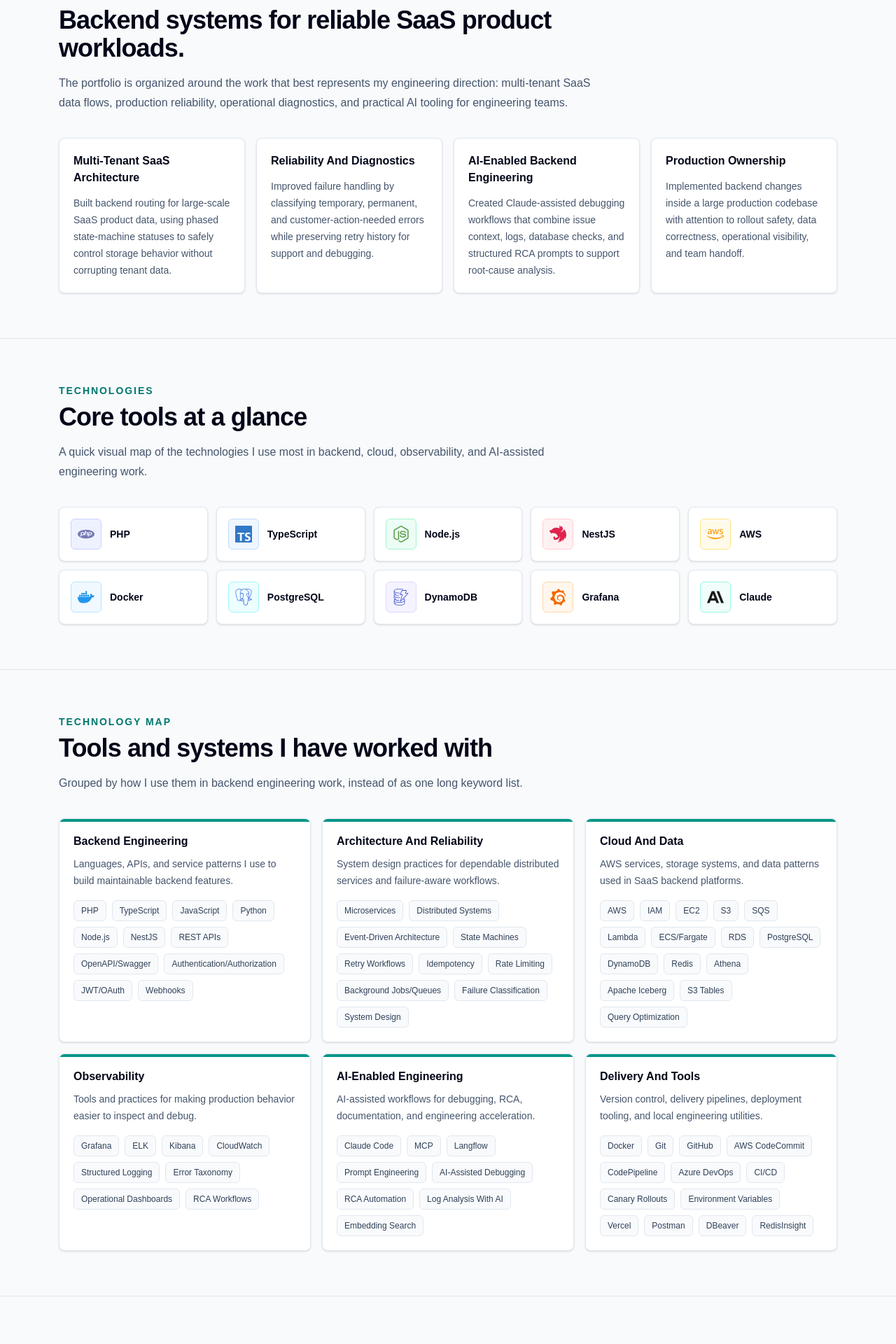
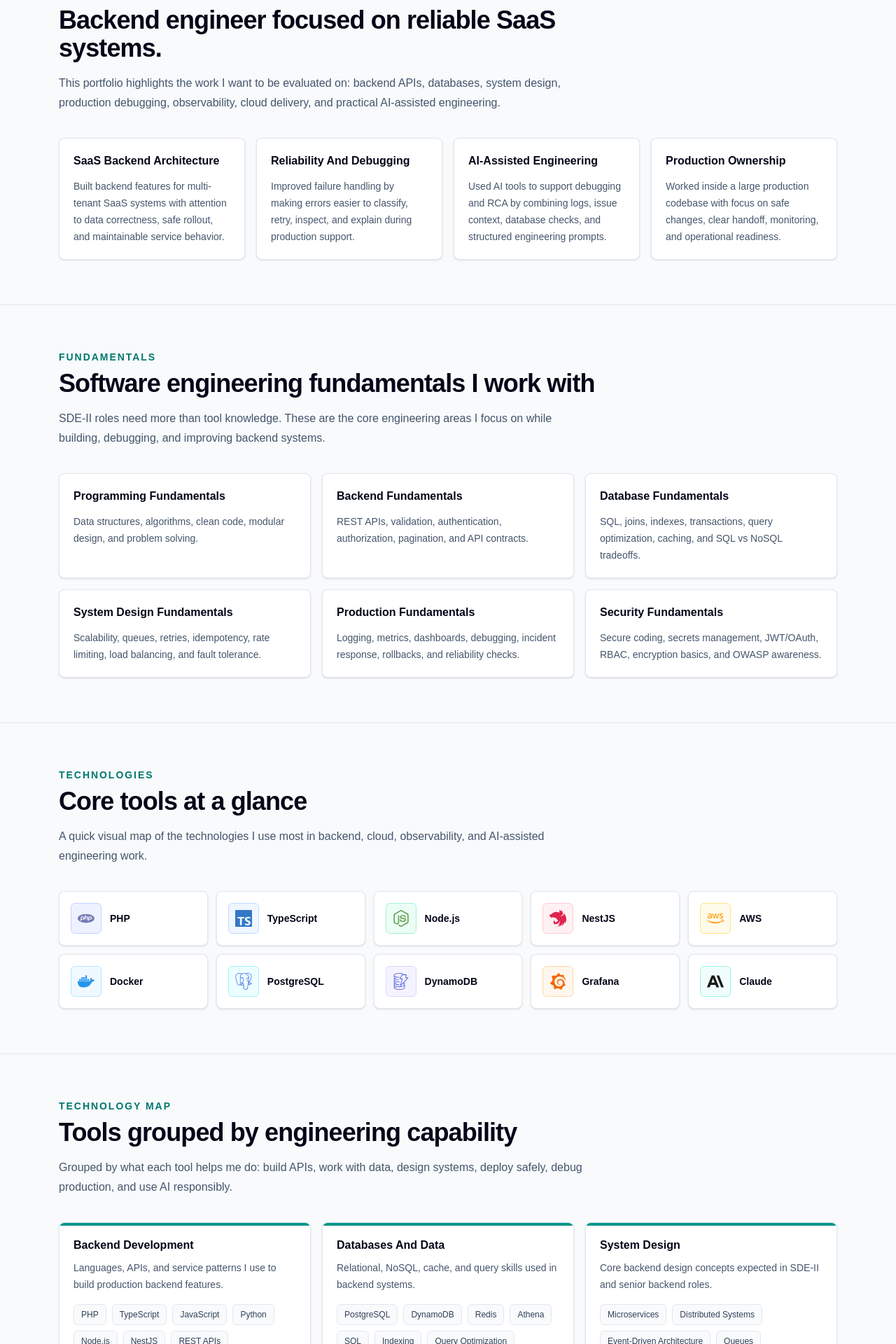
Before and after one commit to Lokesh-Burma/Personal-Portfolio, a Next.js app: page / in a window 1280 px wide. Shown: the part 880-2800 px from the top of the page at 70% size. Built offline with nearby package versions, Linux system fonts and the light colour scheme.

Commit message:
Refine portfolio for SDE-II positioning

```diff
--- a/app/page.tsx
+++ b/app/page.tsx
@@ -4,7 +4,7 @@
 import { SkillMap } from "@/components/skill-map";
 import { TechGrid } from "@/components/tech-grid";
 import { getAllBlogPosts, getAllCheatSheets, getAllProjects } from "@/lib/content";
-import { highlights, impactAreas, pipelineProjects, profile, skills, techHighlights } from "@/lib/profile";
+import { fundamentals, highlights, impactAreas, pipelineProjects, profile, skills, techHighlights } from "@/lib/profile";
 
 const featuredPostSlugs = [
   "ai-writes-code-role-of-backend-developer",
@@ -26,7 +26,7 @@
         <div className="mx-auto grid min-h-[calc(100vh-73px)] max-w-6xl content-center gap-12 px-5 py-16 lg:grid-cols-[1.15fr_0.85fr] lg:items-center">
           <div>
             <p className="text-sm font-semibold uppercase tracking-[0.14em] text-teal-700">
-              Senior Software Engineer | AI-enabled backend systems
+              Senior Software Engineer | Backend systems and production reliability
             </p>
             <h1 className="mt-5 max-w-4xl text-5xl font-semibold tracking-tight text-slate-950 md:text-7xl">
               Lokesh Burma
@@ -68,8 +68,8 @@
 
       <Section
         eyebrow="Positioning"
-        title="Backend systems for reliable SaaS product workloads."
-        intro="The portfolio is organized around the work that best represents my engineering direction: multi-tenant SaaS data flows, production reliability, operational diagnostics, and practical AI tooling for engineering teams."
+        title="Backend engineer focused on reliable SaaS systems."
+        intro="This portfolio highlights the work I want to be evaluated on: backend APIs, databases, system design, production debugging, observability, cloud delivery, and practical AI-assisted engineering."
       >
         <div className="grid gap-4 md:grid-cols-2 lg:grid-cols-4">
           {impactAreas.map((area) => (
@@ -77,6 +77,21 @@
               <h3 className="font-semibold text-slate-950">{area.title}</h3>
               <p className="mt-3 text-sm leading-6 text-slate-600">{area.text}</p>
             </div>
+          ))}
+        </div>
+      </Section>
+
+      <Section
+        eyebrow="Fundamentals"
+        title="Software engineering fundamentals I work with"
+        intro="SDE-II roles need more than tool knowledge. These are the core engineering areas I focus on while building, debugging, and improving backend systems."
+      >
+        <div className="grid gap-4 md:grid-cols-2 lg:grid-cols-3">
+          {fundamentals.map((item) => (
+            <article className="rounded-lg border border-slate-200 bg-white p-5 shadow-sm" key={item.title}>
+              <h3 className="text-base font-semibold text-slate-950">{item.title}</h3>
+              <p className="mt-3 text-sm leading-6 text-slate-600">{item.text}</p>
+            </article>
           ))}
         </div>
       </Section>
@@ -91,8 +106,8 @@
 
       <Section
         eyebrow="Technology map"
-        title="Tools and systems I have worked with"
-        intro="Grouped by how I use them in backend engineering work, instead of as one long keyword list."
+        title="Tools grouped by engineering capability"
+        intro="Grouped by what each tool helps me do: build APIs, work with data, design systems, deploy safely, debug production, and use AI responsibly."
       >
         <SkillMap items={skills} />
       </Section>
@@ -100,7 +115,7 @@
       <Section
         eyebrow="Engineering themes"
         title="Selected engineering work"
-        intro="High-level summaries of the backend work I want to be evaluated on: architecture, reliability, diagnostics, AI-assisted debugging, and production ownership. Detailed case studies are under review before publishing."
+        intro="High-level summaries of backend work I want to be evaluated on. The language is intentionally generic so it explains the engineering value without exposing company-specific implementation details."
       >
         <div className="grid gap-5 lg:grid-cols-3">
           {projects.map((project) => (
@@ -157,7 +172,7 @@
       <Section
         eyebrow="Writing"
         title="Engineering notes"
-        intro="Featured posts focus on backend systems and how I reason about architecture, debugging, and this frontend portfolio as a backend engineer."
+        intro="Featured posts focus on backend fundamentals, production systems, security, AI-assisted engineering, and the way I reason through technical tradeoffs."
       >
         <div className="grid gap-5 lg:grid-cols-3">
           {posts.map((post) => (
--- a/lib/profile.ts
+++ b/lib/profile.ts
@@ -6,14 +6,14 @@
   linkedin: "https://www.linkedin.com/in/lokeshburma",
   resumeHref: "/Lokesh_Burma_Resume.pdf",
   summary:
-    "Senior Software Engineer focused on cloud-native backend systems, reliability, scalability, and AI-assisted engineering workflows. I build production backend systems that are easier to scale, observe, debug, and operate.",
+    "Backend Software Engineer with 5 years of experience building SaaS backend systems, improving reliability, working with databases, and debugging production issues. I focus on clean APIs, scalable services, observability, and practical AI-assisted engineering.",
 };
 
 export const skills = [
   {
-    group: "Backend Engineering",
+    group: "Backend Development",
     description:
-      "Languages, APIs, and service patterns I use to build maintainable backend features.",
+      "Languages, APIs, and service patterns I use to build production backend features.",
     items: [
       "PHP",
       "TypeScript",
@@ -23,32 +23,48 @@
       "NestJS",
       "REST APIs",
       "OpenAPI/Swagger",
-      "Authentication/Authorization",
-      "JWT/OAuth",
       "Webhooks",
+      "Clean Code",
     ],
   },
   {
-    group: "Architecture And Reliability",
+    group: "Databases And Data",
     description:
-      "System design practices for dependable distributed services and failure-aware workflows.",
+      "Relational, NoSQL, cache, and query skills used in backend systems.",
+    items: [
+      "PostgreSQL",
+      "DynamoDB",
+      "Redis",
+      "Athena",
+      "SQL",
+      "Indexing",
+      "Query Optimization",
+      "Transactions",
+      "Data Modeling",
+      "Caching",
+    ],
+  },
+  {
+    group: "System Design",
+    description:
+      "Core backend design concepts expected in SDE-II and senior backend roles.",
     items: [
       "Microservices",
       "Distributed Systems",
       "Event-Driven Architecture",
-      "State Machines",
-      "Retry Workflows",
+      "Queues",
+      "Rate Limiting",
       "Idempotency",
-      "Rate Limiting",
-      "Background Jobs/Queues",
-      "Failure Classification",
-      "System Design",
+      "Retry Handling",
+      "Load Balancing",
+      "High Availability",
+      "Failure Handling",
     ],
   },
   {
-    group: "Cloud And Data",
+    group: "Cloud And Delivery",
     description:
-      "AWS services, storage systems, and data patterns used in SaaS backend platforms.",
+      "Cloud, containers, CI/CD, and deployment practices for production services.",
     items: [
       "AWS",
       "IAM",
@@ -57,65 +73,69 @@
       "SQS",
       "Lambda",
       "ECS/Fargate",
-      "RDS",
-      "PostgreSQL",
-      "DynamoDB",
-      "Redis",
-      "Athena",
-      "Apache Iceberg",
-      "S3 Tables",
-      "Query Optimization",
+      "Docker",
+      "Git",
+      "CI/CD",
+      "Canary Rollouts",
     ],
   },
   {
-    group: "Observability",
+    group: "Observability And Debugging",
     description:
-      "Tools and practices for making production behavior easier to inspect and debug.",
+      "Tools and practices for understanding production behavior and resolving issues.",
     items: [
       "Grafana",
       "ELK",
       "Kibana",
       "CloudWatch",
       "Structured Logging",
-      "Error Taxonomy",
-      "Operational Dashboards",
-      "RCA Workflows",
+      "Metrics",
+      "Dashboards",
+      "Root Cause Analysis",
+      "Incident Debugging",
     ],
   },
   {
-    group: "AI-Enabled Engineering",
+    group: "AI-Assisted Engineering",
     description:
-      "AI-assisted workflows for debugging, RCA, documentation, and engineering acceleration.",
+      "Practical AI workflows used as support for debugging, documentation, and analysis.",
     items: [
       "Claude Code",
       "MCP",
       "Langflow",
       "Prompt Engineering",
       "AI-Assisted Debugging",
-      "RCA Automation",
       "Log Analysis With AI",
+      "RCA Workflows",
       "Embedding Search",
     ],
   },
+];
+
+export const fundamentals = [
   {
-    group: "Delivery And Tools",
-    description:
-      "Version control, delivery pipelines, deployment tooling, and local engineering utilities.",
-    items: [
-      "Docker",
-      "Git",
-      "GitHub",
-      "AWS CodeCommit",
-      "CodePipeline",
-      "Azure DevOps",
-      "CI/CD",
-      "Canary Rollouts",
-      "Environment Variables",
-      "Vercel",
-      "Postman",
-      "DBeaver",
-      "RedisInsight",
-    ],
+    title: "Programming Fundamentals",
+    text: "Data structures, algorithms, clean code, modular design, and problem solving.",
+  },
+  {
+    title: "Backend Fundamentals",
+    text: "REST APIs, validation, authentication, authorization, pagination, and API contracts.",
+  },
+  {
+    title: "Database Fundamentals",
+    text: "SQL, joins, indexes, transactions, query optimization, caching, and SQL vs NoSQL tradeoffs.",
+  },
+  {
+    title: "System Design Fundamentals",
+    text: "Scalability, queues, retries, idempotency, rate limiting, load balancing, and fault tolerance.",
+  },
+  {
+    title: "Production Fundamentals",
+    text: "Logging, metrics, dashboards, debugging, incident response, rollbacks, and reliability checks.",
+  },
+  {
+    title: "Security Fundamentals",
+    text: "Secure coding, secrets management, JWT/OAuth, RBAC, encryption basics, and OWASP awareness.",
   },
 ];
 
@@ -235,28 +255,28 @@
 ];
 
 export const highlights = [
-  "Built phased backend write-routing for large-scale SaaS product data, using state-machine statuses to safely decide storage behavior in a multi-tenant system.",
-  "Built reliability workflows that classify temporary, permanent, and customer-action-needed failures while preserving retry history for better diagnostics.",
-  "Created AI-assisted debugging workflows that combine issue context, logs, database checks, and structured RCA prompts to support root-cause analysis.",
-  "Improved production diagnostics by standardizing workflow status models, preserving failure history, and making retry/customer-action-needed states easier to inspect.",
+  "Built backend routing logic for large-scale SaaS data workflows with phased rollout controls.",
+  "Improved reliability by classifying temporary, permanent, and customer-action-needed failures.",
+  "Preserved retry history and error context to make production debugging easier.",
+  "Built AI-assisted debugging workflows using logs, issue context, database checks, and RCA prompts.",
 ];
 
 export const impactAreas = [
   {
-    title: "Multi-Tenant SaaS Architecture",
-    text: "Built backend routing for large-scale SaaS product data, using phased state-machine statuses to safely control storage behavior without corrupting tenant data.",
+    title: "SaaS Backend Architecture",
+    text: "Built backend features for multi-tenant SaaS systems with attention to data correctness, safe rollout, and maintainable service behavior.",
   },
   {
-    title: "Reliability And Diagnostics",
-    text: "Improved failure handling by classifying temporary, permanent, and customer-action-needed errors while preserving retry history for support and debugging.",
+    title: "Reliability And Debugging",
+    text: "Improved failure handling by making errors easier to classify, retry, inspect, and explain during production support.",
   },
   {
-    title: "AI-Enabled Backend Engineering",
-    text: "Created Claude-assisted debugging workflows that combine issue context, logs, database checks, and structured RCA prompts to support root-cause analysis.",
+    title: "AI-Assisted Engineering",
+    text: "Used AI tools to support debugging and RCA by combining logs, issue context, database checks, and structured engineering prompts.",
   },
   {
     title: "Production Ownership",
-    text: "Implemented backend changes inside a large production codebase with attention to rollout safety, data correctness, operational visibility, and team handoff.",
+    text: "Worked inside a large production codebase with focus on safe changes, clear handoff, monitoring, and operational readiness.",
   },
 ];
 
@@ -267,22 +287,22 @@
     location: "Hyderabad, India",
     period: "May 2023 - Present",
     summary:
-      "Leading backend reliability, data movement, observability, and AI-assisted engineering work for cloud-native SaaS product systems.",
+      "Building and maintaining backend systems for SaaS product workloads, with focus on reliability, databases, observability, and AI-assisted debugging.",
     focus: [
-      "Backend Architecture",
+      "Backend APIs",
       "Reliability",
-      "Data Migration",
-      "AI Debugging",
+      "Databases",
+      "Production Debugging",
       "Observability",
     ],
     bullets: [
-      "Architecture: Implemented backend changes for large-scale SaaS data movement while preserving safe read/write behavior.",
-      "Migration safety: Designed phased state-machine flows with fallback paths and tenant-level rollout control.",
-      "Reliability: Delivered failure classification across production workflows, improving visibility into retryable and permanently failed items.",
-      "Observability: Expanded structured error-code coverage and standardized retry-history models with attempt-level status, error code, and data-size context.",
-      "AI engineering: Built a Claude-powered debugging agent that uses issue context, log signals, database context, and RCA patterns to produce fix plans.",
-      "Enablement: Created setup guides and knowledge-transfer sessions so engineers could adopt AI-assisted debugging workflows independently.",
-      "Operations: Built monitoring for onboarding and production health signals, and supported reliability work across multiple cloud workloads.",
+      "Backend systems: Implemented backend changes for large-scale SaaS data workflows while keeping read/write behavior safe.",
+      "Rollout safety: Used phased rollout logic, fallback paths, and tenant-level controls to reduce migration risk.",
+      "Reliability: Classified temporary, permanent, and customer-action-needed failures so issues were easier to retry, inspect, and resolve.",
+      "Debugging: Preserved retry history, error codes, and workflow status details to make production issues easier to investigate.",
+      "AI engineering: Built an AI-assisted debugging workflow that uses issue context, logs, database checks, and RCA prompts to suggest fix plans.",
+      "Team enablement: Created setup guides and knowledge-transfer sessions so engineers could use AI-assisted debugging workflows independently.",
+      "Operations: Built monitoring for production health signals and supported reliability work across cloud workloads.",
     ],
   },
   {
@@ -291,12 +311,12 @@
     location: "Hyderabad, India",
     period: "May 2021 - Apr 2023",
     summary:
-      "Built and maintained backend services across SaaS product workflows while contributing to service decomposition and operational diagnostics.",
-    focus: ["PHP", "Node.js", "Microservices", "Backend APIs", "Diagnostics"],
+      "Built and maintained backend services across SaaS product workflows while contributing to microservices and production support.",
+    focus: ["PHP", "Node.js", "Microservices", "Backend APIs", "Debugging"],
     bullets: [
-      "Contributed to the transition from a legacy PHP monolith to scalable backend microservices.",
-      "Improved maintainability and supported faster deployment cycles through service decomposition.",
-      "Worked across SaaS product workflows, backend APIs, data persistence, and operational diagnostics.",
+      "Contributed to the transition from a PHP monolith to backend microservices.",
+      "Improved maintainability by helping split backend responsibilities into smaller services.",
+      "Worked on backend APIs, data persistence, debugging, and production support for SaaS workflows.",
     ],
   },
   {
@@ -332,9 +352,9 @@
   },
   {
     slug: "claude-debugger-agent",
-    title: "Claude Debugger Agent",
+    title: "AI-Assisted Debugging Workflow",
     summary:
-      "An AI-assisted debugging workflow that connects issue context, logs, database checks, and structured RCA prompts to support root-cause analysis and fix planning.",
+      "A debugging workflow that connects issue context, logs, database checks, and structured RCA prompts to support root-cause analysis and fix planning.",
     stack: [
       "Claude Code",
       "MCP",
```
